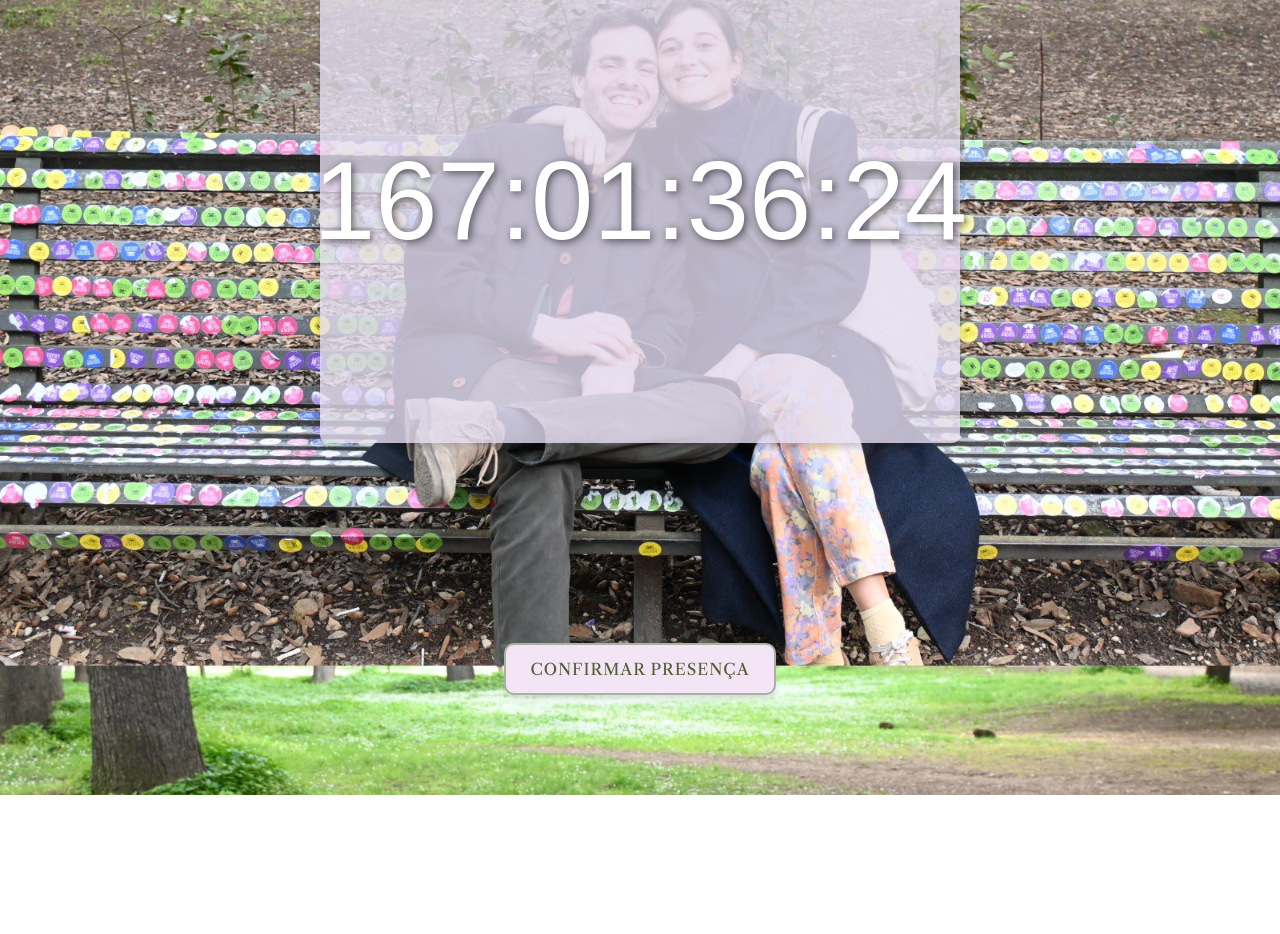
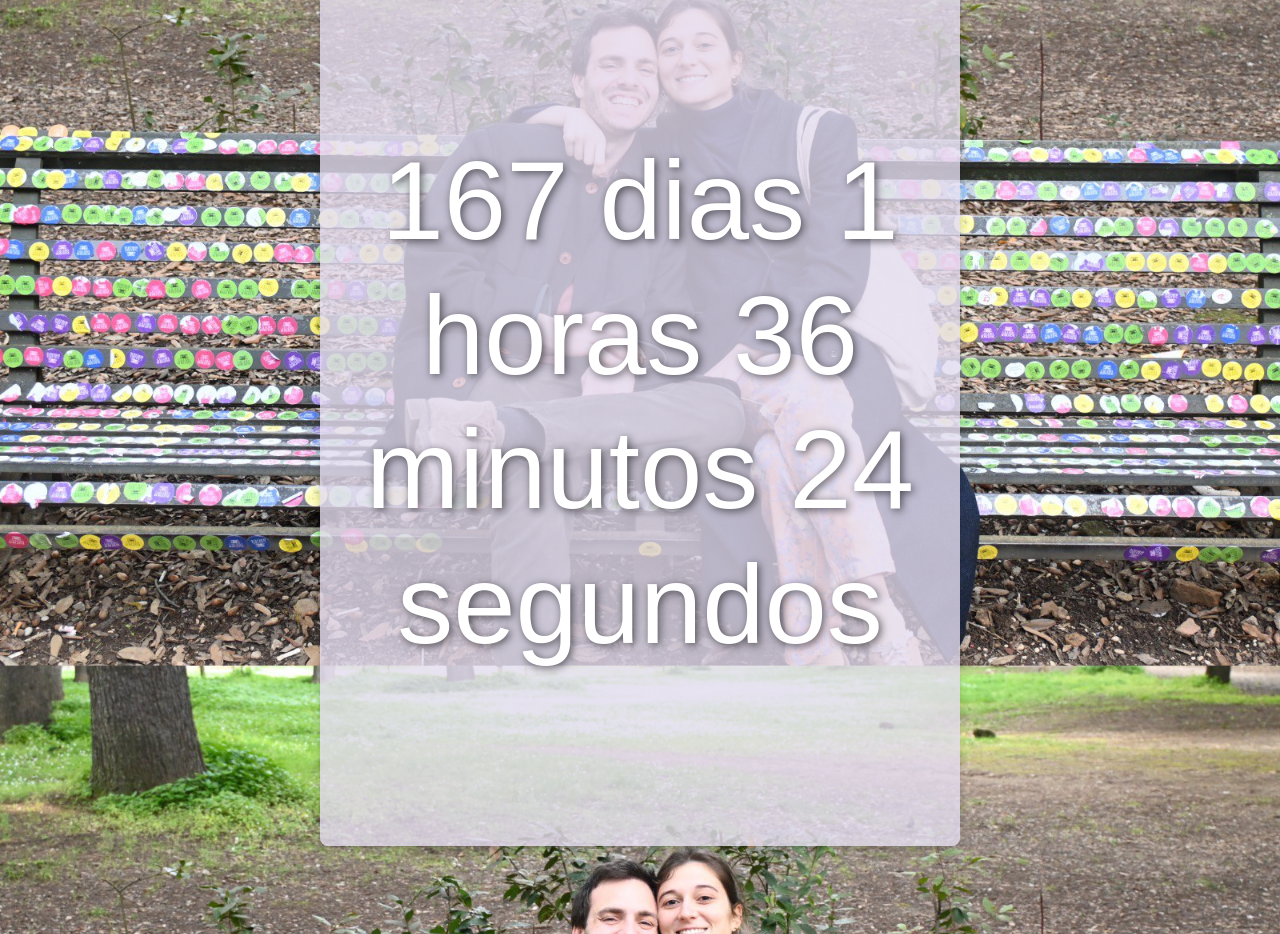
Before and after one commit to marianaGOD/cacalewedding, a React (Vite) app: page / in a window 1280 px wide. Shown: the part 1040-1974 px from the top of the page. Before the commit the page ends 1835 px from the top, so only its background shows below. Built offline with nearby package versions, Linux system fonts and the light colour scheme; a web font is replaced by a local one.

Commit message:
Swipper & Counter com dias

```diff
--- a/src/Pages/HomePage.jsx
+++ b/src/Pages/HomePage.jsx
@@ -3,20 +3,49 @@ import raminhos from "../assets/images/raminhos.png";
 import Countdown from "react-countdown";
 
 export default function HomePage() {
-  // Calculate the target date
-  const currentDate = new Date();
-  const year =
-    currentDate.getMonth() > 8
-      ? currentDate.getFullYear() + 1
-      : currentDate.getFullYear(); // If it's past September, count down to next year
-  const targetDate = new Date(year, 8, 7); // Month is 0-indexed, 8 = September
+  // Set the date we're counting down to
+  var countDownDate = new Date("Sept 7, 2024 00:00:00").getTime();
+
+  // Update the countdown every 1 second
+  var x = setInterval(function () {
+    // Get the current date and time
+    var now = new Date().getTime();
+
+    // Find the time remaining between now and the countdown date
+    var distance = countDownDate - now;
+
+    // Calculate days, hours, minutes and seconds remaining
+    var days = Math.floor(distance / (1000 * 60 * 60 * 24));
+    var hours = Math.floor(
+      (distance % (1000 * 60 * 60 * 24)) / (1000 * 60 * 60)
+    );
+    var minutes = Math.floor((distance % (1000 * 60 * 60)) / (1000 * 60));
+    var seconds = Math.floor((distance % (1000 * 60)) / 1000);
+
+    // Display the countdown
+    document.getElementById("countdown").innerHTML =
+      days +
+      " dias " +
+      hours +
+      " horas " +
+      minutes +
+      " minutos " +
+      seconds +
+      " segundos ";
+
+    // If the countdown is over, display a message
+    if (distance < 0) {
+      clearInterval(x);
+      document.getElementById("countdown").innerHTML = "EXPIRED";
+    }
+  }, 1000);
 
   return (
     <div className="homepage-container">
       <div className="title-container">
         <img src={raminhos} alt="raminhos" style={{ height: "200px" }} />
         <br />
-        <Countdown date={targetDate} />
+        <div class="countdown" id="countdown"></div>
         <br />
       </div>
       <button className="rsvp-button">Confirmar Presença</button>
--- a/src/Pages/StoryPage.jsx
+++ b/src/Pages/StoryPage.jsx
@@ -1,6 +1,6 @@
 import React from "react";
 import { Swiper, SwiperSlide } from "swiper/react";
-import { Navigation, Pagination } from "swiper";
+import { Navigation, Pagination } from "swiper/modules";
 import "swiper/css";
 import "swiper/css/navigation";
 import "swiper/css/pagination";
```
